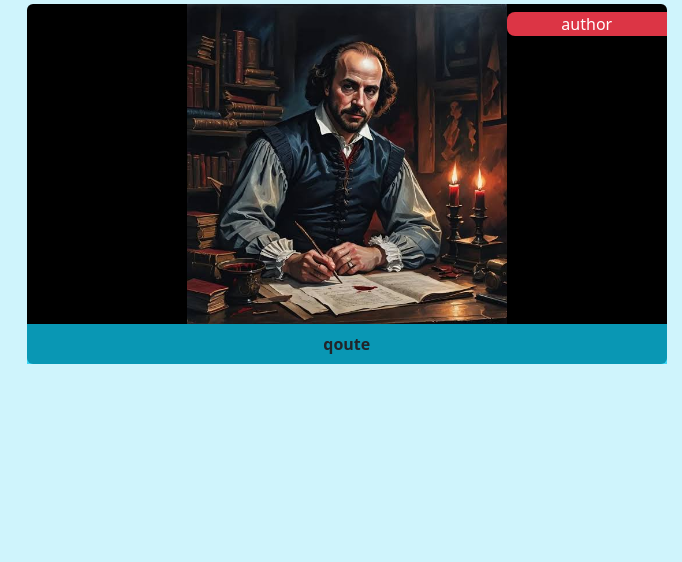
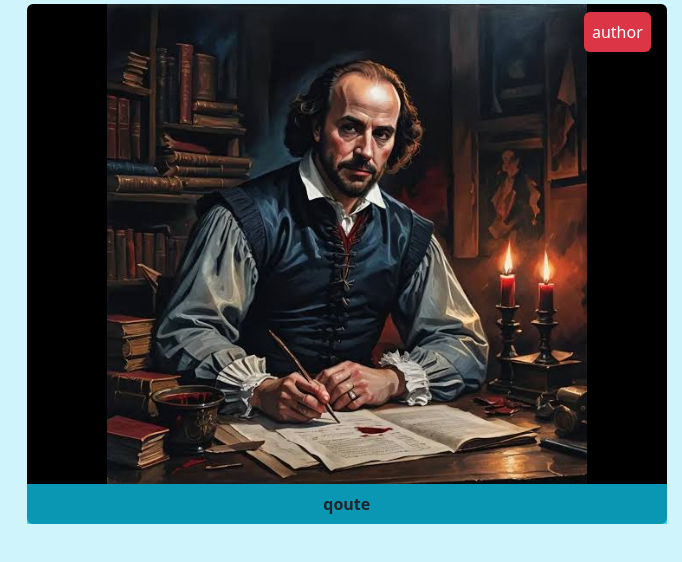
Before and after one commit to Kareem-Mohamed-Farouh/assignment-js, a plain HTML site: page index.html in a window 1280 px wide. Shown: the full height of the page, 598-1280 px from the left. Drawn offline with Linux system fonts and the light colour scheme.

Commit message:
fix something in div of author

```diff
--- a/index.html
+++ b/index.html
@@ -24,9 +24,11 @@
 </div>
 
 
-<div class="text-center w-50 bg-black  mb-5 position-relative rounded-2 m-1 ">
-    <div class=" "><img src="image/images.jpeg" class="  w-50" alt=""> <div class=" text-center px-4 bg-danger text-white position-absolute top-0 end-0  w-25  rounded-start-3 mt-2" id="author">author</div></div>
+<div class="text-center w-50 bg-black  mb-5  rounded-2 m-1 position-relative ">
+    <div class=" "><img src="image/images.jpeg" class="  w-75" alt=""></div>
     <div id="qoute" class="bg-info p-3 bg-opacity-75 py-2 text-dark fw-bold ">qoute</div>
+    <div class=" text-center p-2 bg-danger me-3 text-white position-absolute top-0 end-0    rounded-2 mt-2" id="author">
+        author</div>
 </div>
 </header>
 
```
